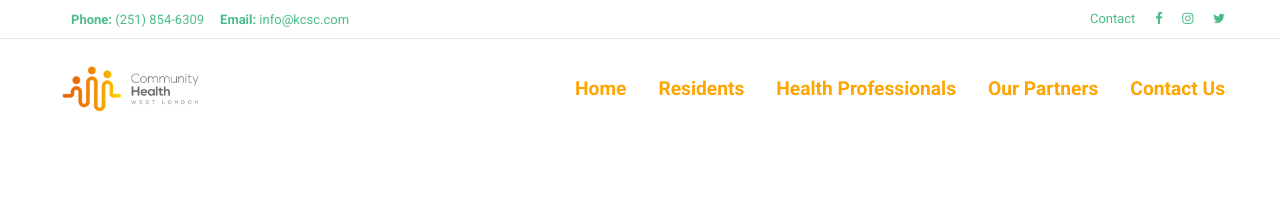
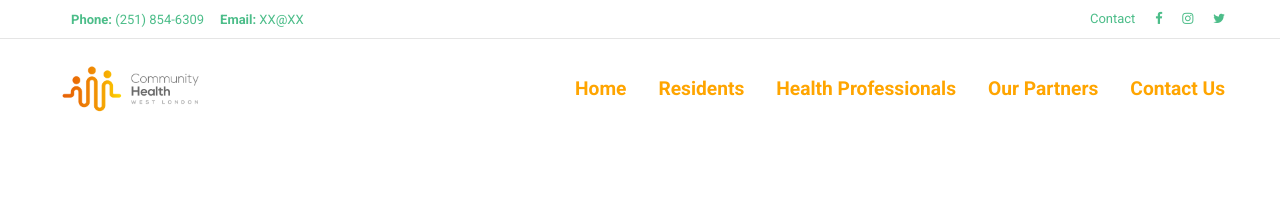
Before and after one commit to AgileVentures/cic-website, a Jekyll site: the page built from kcsc-directory.md, in a window 1280 px wide and 900 px high. Shown: the top 204 px of the window. Built offline with Jekyll 4.4.1, drawn with Linux system fonts in a browser that asks for light colours; some web fonts are replaced.

Commit message:
Update Contacts “contacts”

```diff
--- a/_data/contacts.yml
+++ b/_data/contacts.yml
@@ -1,7 +1,7 @@
 contacts:
   - address: 1421 Coburn Hollow Road Metamora, Near Center Point, IL 61548.
     telephone: (251) 854-6309
-    email: info@kcsc.com
+    email: XX@XX
     about: "Community Health West London is a Community Interest Company (CIC), a
       consortium of six charities: Age UK Kensington & Chelsea, BME Health
       Forum, Kensington & Chelsea Social Council (KCSC), One Westminster, Open
```
